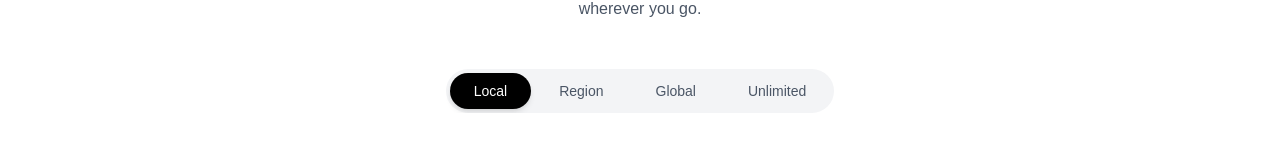
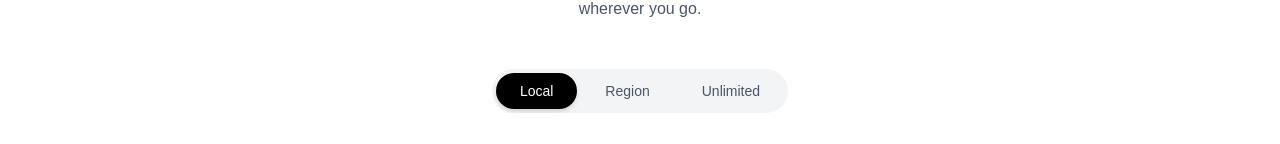
Before and after one commit to zotman984-tech/triple-telescope, a Next.js app: page /products/all in a window 1280 px wide. Shown: the part 196-340 px from the top of the page. Built offline with nearby package versions, Linux system fonts and the light colour scheme; no server answers.

Commit message:
Remove Global tab from products page

```diff
--- a/src/app/products/all/page.tsx
+++ b/src/app/products/all/page.tsx
@@ -6,19 +6,17 @@ import Link from 'next/link';
 import { useSearchParams, useRouter, usePathname } from 'next/navigation';
 import { Product } from '../../../lib/api';
 
-type FilterTab = 'local' | 'region' | 'global' | 'unlimited';
+type FilterTab = 'local' | 'region' | 'unlimited';
 
 const TAB_MAPPING: Record<string, FilterTab> = {
     '1': 'local',
     '2': 'region',
-    '3': 'global',
     '5': 'unlimited'
 };
 
 const REVERSE_TAB_MAPPING: Record<FilterTab, string> = {
     'local': '1',
     'region': '2',
-    'global': '3',
     'unlimited': '5'
 };
 
@@ -148,10 +146,6 @@ function AllDestinationsContent() {
             // Only include region type
             // eslint-disable-next-line @typescript-eslint/no-explicit-any
             filtered = products.filter((p: any) => p.type === 'region' && p.region);
-        } else if (type === 'global') {
-            // Only include global type
-            // eslint-disable-next-line @typescript-eslint/no-explicit-any
-            filtered = products.filter((p: any) => p.type === 'global');
         } else {
             // Fallback for any other types
             // eslint-disable-next-line @typescript-eslint/no-explicit-any
@@ -304,15 +298,6 @@ function AllDestinationsContent() {
                             Region
                         </button>
                         <button
-                            onClick={() => handleTabChange('global')}
-                            className={`px-6 py-2 rounded-full text-sm font-medium transition-all whitespace-nowrap ${activeTab === 'global'
-                                ? 'bg-black text-white shadow-md'
-                                : 'text-gray-600 hover:text-gray-900'
-                                }`}
-                        >
-                            Global
-                        </button>
-                        <button
                             onClick={() => handleTabChange('unlimited')}
                             className={`px-6 py-2 rounded-full text-sm font-medium transition-all whitespace-nowrap ${activeTab === 'unlimited'
                                 ? 'bg-black text-white shadow-md'
```
